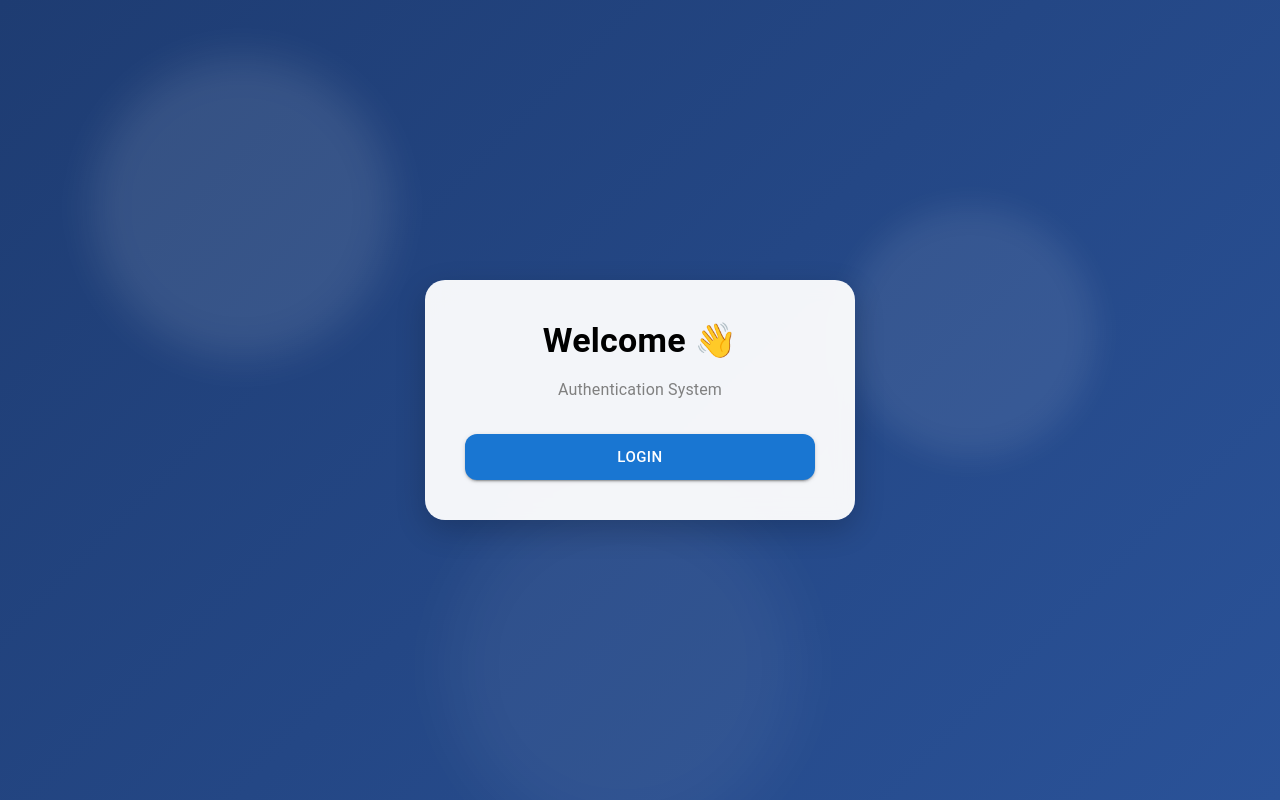
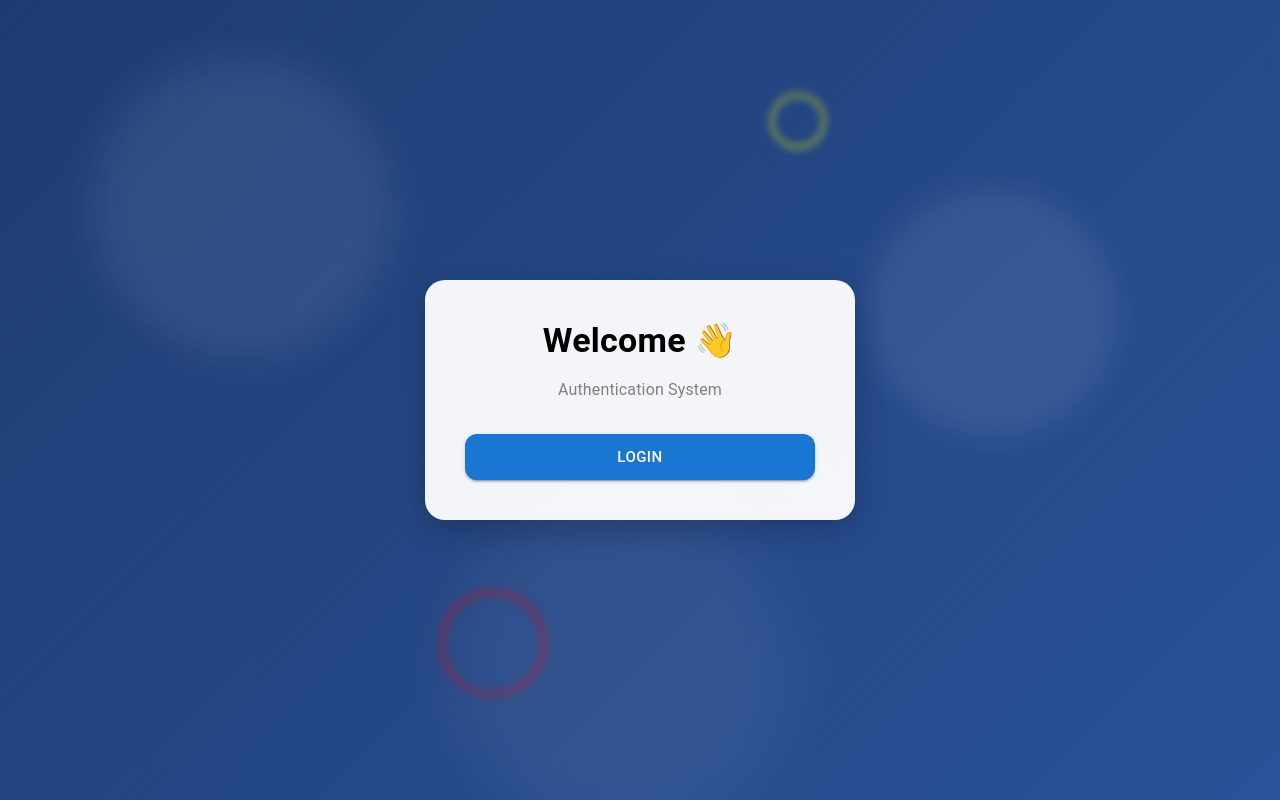
Before and after one commit to ayaMa12/app-form, a React (Create React App) app: page / in a window 1280 px wide. Built offline with nearby package versions, Linux system fonts and the light colour scheme; data requests are answered from the project's data file.

Commit message:
third  commit

```diff
--- a/src/components/Login.jsx
+++ b/src/components/Login.jsx
@@ -31,8 +31,7 @@ export default function LogIn() {
         display: "flex",
         justifyContent: "center",
         alignItems: "center",
-        background:
-          "linear-gradient(135deg, #1e3c72 0%, #2a5298 100%)",
+        background: "linear-gradient(135deg, #1e3c72 0%, #2a5298 100%)",
         position: "relative",
         overflow: "hidden",
       }}
@@ -52,7 +51,7 @@ export default function LogIn() {
           width: "300px",
           height: "300px",
           borderRadius: "50%",
-          background: "rgba(255,255,255,0.1)",
+          background: "rgba(255,255,255,0.08)",
           top: "10%",
           left: "5%",
           filter: "blur(20px)",
@@ -66,7 +65,7 @@ export default function LogIn() {
           y: [0, 50, 0],
         }}
         transition={{
-          duration: 10,
+          duration: 8,
           repeat: Infinity,
         }}
         style={{
@@ -99,6 +98,49 @@ export default function LogIn() {
           bottom: "-100px",
           left: "35%",
           filter: "blur(30px)",
+        }}
+      />
+
+      {/* Circle 4 */}
+      <motion.div
+        animate={{
+          x: [0, -60, 0],
+          y: [0, -40, 0],
+        }}
+        transition={{
+          duration: 5,
+          repeat: Infinity,
+        }}
+        style={{
+          position: "absolute",
+          bottom: "100px",
+          left: "35%",
+          width: "100px",
+          border: "2px solid red",
+          height: "100px",
+          borderRadius: "50%",
+          filter: "blur(4px)",
+        }}
+      />
+      {/* Circle 5 */}
+      <motion.div
+        animate={{
+          x: [0, -60, 0],
+          y: [0, -50, 0],
+        }}
+        transition={{
+          duration: 5,
+          repeat: Infinity,
+        }}
+        style={{
+          position: "absolute",
+          top: "100px",
+          right: "35%",
+          width: "50px",
+          border: "2px solid yellow",
+          height: "50px",
+          borderRadius: "50%",
+          filter: "blur(4px)",
         }}
       />
 
```
